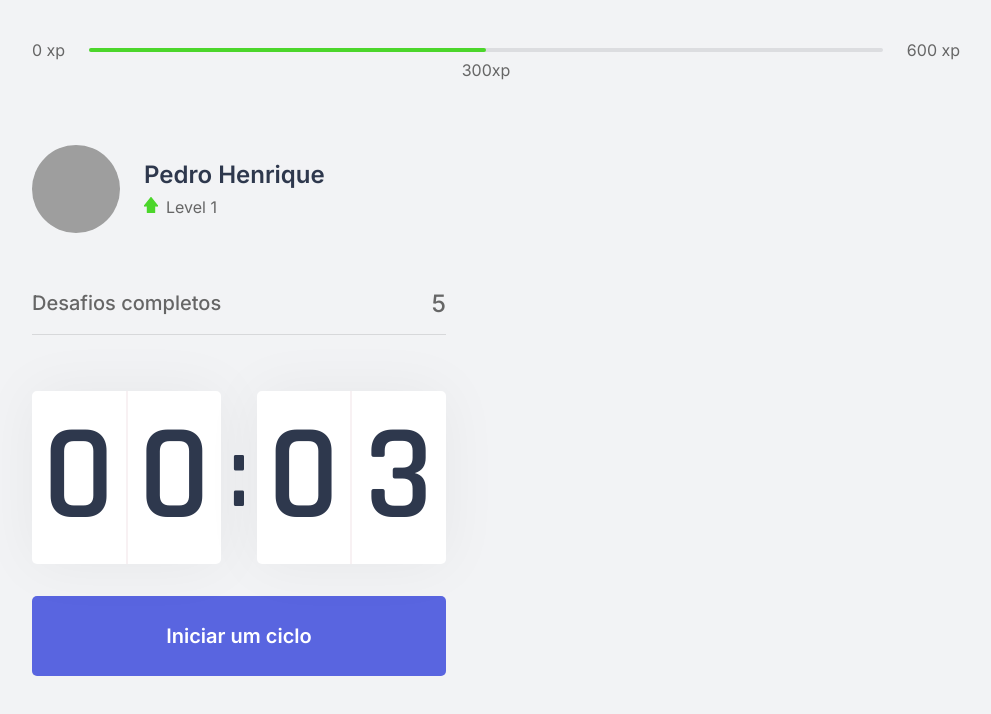
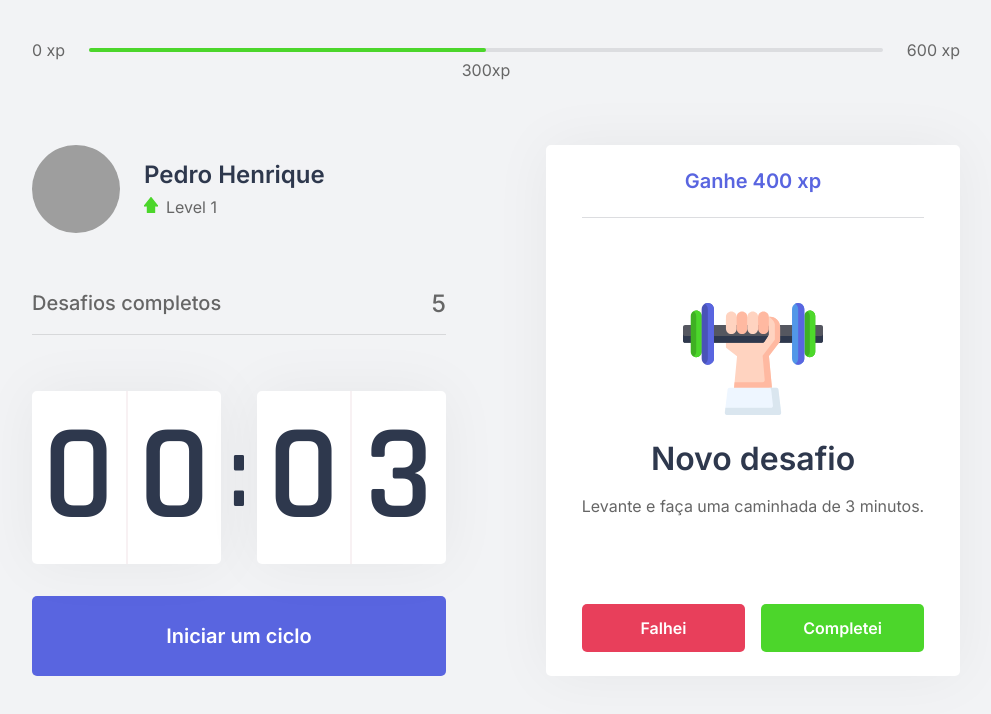
Before and after one commit to Henrickqt/moveit, a Next.js app: page / in a window 1280 px wide. Shown: the top 714 px of the page, without its empty margins (144-1135 px from the left). Built offline with nearby package versions, Linux system fonts and the light colour scheme; grey boxes are pictures that could not be loaded.

Commit message:
ChallengeBox component

```diff
--- /dev/null
+++ b/src/components/ChallengeBox.tsx
@@ -0,0 +1,46 @@
+import styles from '../styles/components/ChallengeBox.module.css';
+
+export function ChallengeBox() {
+  const hasActiveChallenge = true;
+
+  return (
+    <div className={styles.challengeBoxContainer}>
+      {hasActiveChallenge ? (
+        <div className={styles.challengeActive}>
+          <header>Ganhe 400 xp</header>
+
+          <main>
+            <img src="icons/body.svg" alt="Icon"/>
+            <strong>Novo desafio</strong>
+            <p>Levante e faça uma caminhada de 3 minutos.</p>
+          </main>
+
+          <footer>
+            <button
+              type="button"
+              className={styles.challengeFailedButton}
+              onClick={() => {}}
+            >
+              Falhei
+            </button>
+            <button
+              type="button"
+              className={styles.challengeSucceedButton}
+              onClick={() => {}}
+            >
+              Completei
+            </button>
+          </footer>
+        </div>
+      ) : (
+        <div className={styles.challengeNotActive}>
+          <strong>Finalize um ciclo para receber um desafio</strong>
+          <p>
+            <img src="icons/level-up.svg" alt="Level Up"/>
+            Avance de level completando desafios.
+          </p>
+        </div>
+      )}
+    </div>
+  );
+}
--- a/src/pages/index.tsx
+++ b/src/pages/index.tsx
@@ -1,5 +1,6 @@
 import Head from 'next/head';
 
+import { ChallengeBox } from '../components/ChallengeBox';
 import { CompletedChallenges } from "../components/CompletedChallenges";
 import { Countdown } from "../components/Countdown";
 import { ExperienceBar } from "../components/ExperienceBar";
@@ -22,7 +23,9 @@
           <CompletedChallenges />
           <Countdown />
         </div>
-        <div></div>
+        <div>
+          <ChallengeBox />
+        </div>
       </section>
     </div>
   )
--- /dev/null
+++ b/src/styles/components/ChallengeBox.module.css
@@ -0,0 +1,101 @@
+.challengeBoxContainer {
+  height: 100%;
+  border-radius: 5px;
+  padding: 1.5rem 2rem;
+  background: var(--white);
+  box-shadow: 0 0 60px rgba(0, 0, 0, 0.05);
+  text-align: center;
+  display: flex;
+  flex-direction: column;
+  align-items: center;
+  justify-content: center;
+}
+
+.challengeNotActive {
+  display: flex;
+  flex-direction: column;
+  align-items: center;
+}
+
+.challengeNotActive strong {
+  font-size: 1.5rem;
+  font-weight: 500;
+  line-height: 1.4;
+}
+
+.challengeNotActive p {
+  max-width: 70%;
+  margin-top: 3rem;
+  line-height: 1.4;
+  display: flex;
+  flex-direction: column;
+  align-items: center;
+}
+
+.challengeNotActive p img {
+  margin-bottom: 1rem;
+}
+
+.challengeActive {
+  height: 100%;
+  display: flex;
+  flex-direction: column;
+}
+
+.challengeActive header {
+  border-bottom: 1px solid var(--gray-line);
+  padding: 0 2rem 1.5rem;
+  color: var(--blue);
+  font-size: 1.25rem;
+  font-weight: 600;
+}
+
+.challengeActive main {
+  flex: 1;
+  display: flex;
+  flex-direction: column;
+  align-items: center;
+  justify-content: center;
+}
+
+.challengeActive main strong {
+  margin: 1.5rem 0 1rem;
+  color: var(--title);
+  font-size: 2rem;
+  font-weight: 600;
+}
+
+.challengeActive main p {
+  line-height: 1.5;
+}
+
+.challengeActive footer {
+  display: grid;
+  grid-template-columns: 1fr 1fr;
+  gap: 1rem;
+}
+
+.challengeActive footer button {
+  height: 3rem;
+  border: 0;
+  border-radius: 5px;
+  color: var(--white);
+  font-size: 1rem;
+  font-weight: 600;
+  display: flex;
+  align-items: center;
+  justify-content: center;
+  transition: filter 0.2s;
+}
+
+.challengeActive footer button:hover {
+  filter: brightness(0.9);
+}
+
+.challengeActive footer button.challengeFailedButton {
+  background: var(--red);
+}
+
+.challengeActive footer button.challengeSucceedButton {
+  background: var(--green);
+}
```
Also changed, not shown: src/components/Countdown.tsx (+13 -11 lines).
